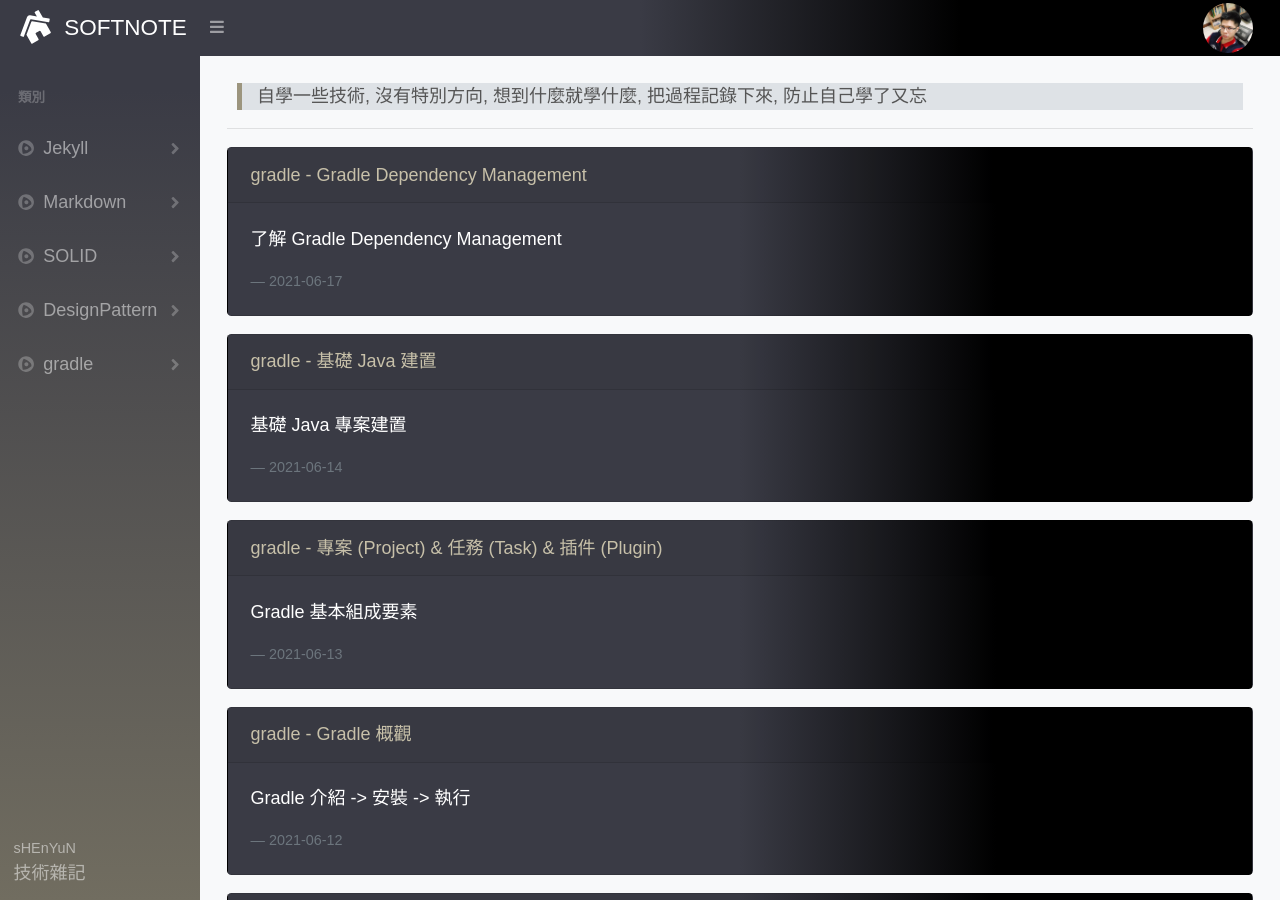
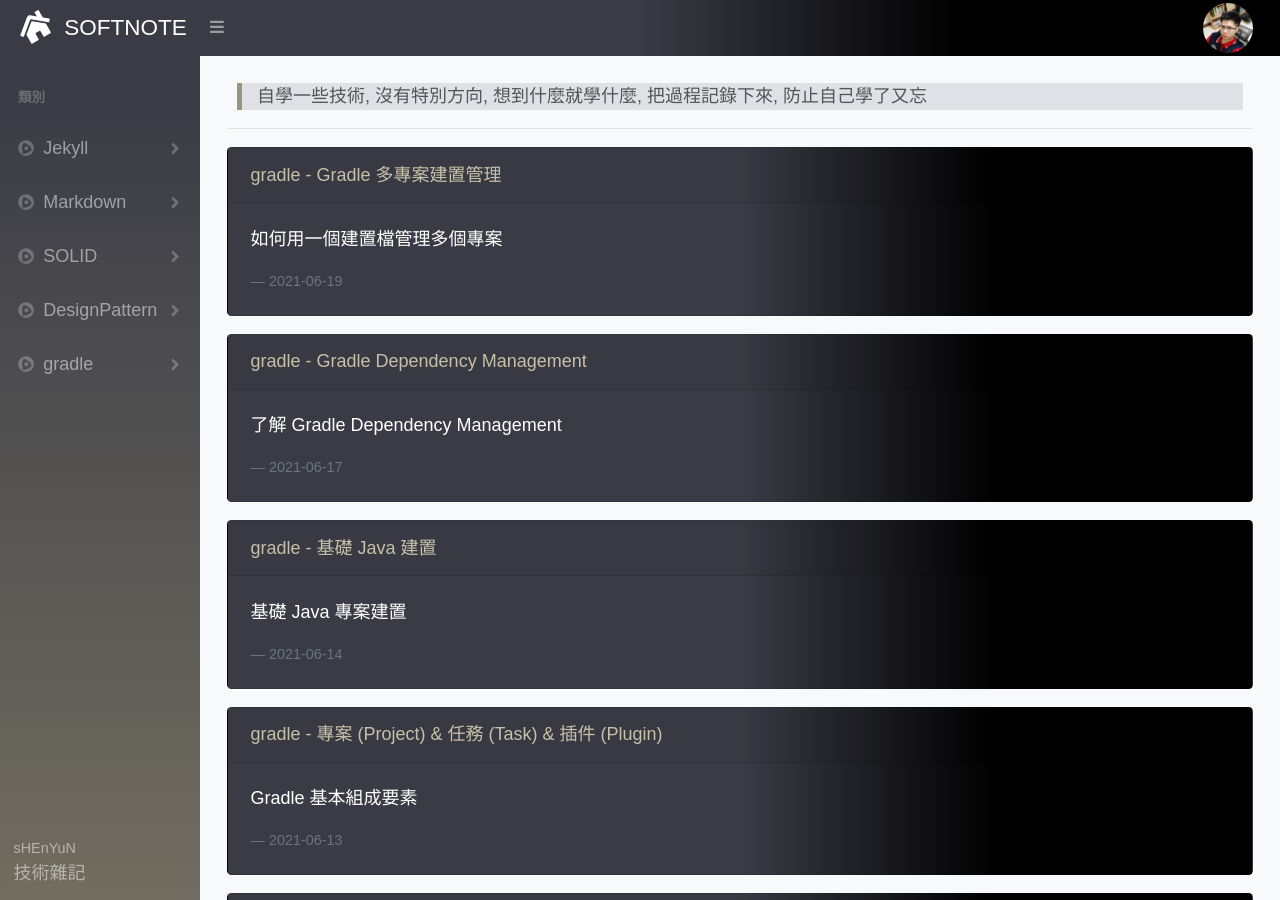
Before and after one commit to vulcanshen/softnote_blog, a Jekyll site: the page built from index.html, in a window 1280 px wide and 900 px high. Built offline with Jekyll 4.4.1, drawn with Linux system fonts in a browser that asks for light colours; nearby versions of some CDN libraries; some web fonts are replaced; some of the changed lines change nothing that is shown.

Commit message:
add gradle multiproject build

````diff
--- a/_posts/gradle/2021-06-14-build-java-project.md
+++ b/_posts/gradle/2021-06-14-build-java-project.md
@@ -283,3 +283,5 @@ Hello, Java
 是不是表示會依序執行 (1) 清理掉之前的建置目錄然後 (2) 執行主類別方法 (3) 打包?
 
 YES! 有興趣的可以執行 `gradle clean run build -i` 來看到底執行了什麼
+
+> `java-library` 插件將在多專案管理說明
--- /dev/null
+++ b/_posts/gradle/2021-06-19-multi-project.md
@@ -0,0 +1,211 @@
+---
+layout: post
+title:  "多專案建置管理"
+categories: "gradle"
+content-title: "Gradle 多專案建置管理"
+marp: true
+description: "如何用一個建置檔管理多個專案"
+---
+
+> 一個大型應用程式通常會包含很多專案，每一個專案都有自己的 build 檔，管理起來就會有點不方便，
+> 此篇記錄如何用一個建置檔來管理多個專案
+
+# 目標
+
+只用一個建置檔處理多專案的建置
+
+# 實作
+
+檔案結構為下
+
+```cmd
+\_ project.repo
+  \_ src
+    \_ main
+      \_ java
+        \_ MeMethods.java
+\_ project.product.a
+  \_ src
+    \_ main
+      \_ java
+        \_ HelloProjectA.java
+```
+
+Methods.java
+
+```java
+public class MyMethods {
+    public static void println(String line) {
+        System.out.println(line);
+    }
+}
+```
+
+HelloProjectA.java
+
+```java
+public class HelloProjectA {
+    public static void main(String [] args) {
+        MyMethods.println("HelloProjectA");
+    }
+}
+```
+
+## 階段目標一
+
+要在 HelloProjectA.java 中呼叫 MyMethods.java，需要建立 project.product.a 對 project.repo 的依賴
+
+- 在根目錄創建 setting.gradle 和 build.gradle 檔案
+    ```cmd
+    \_>project.repo
+    \_> project.product.a
+    \_ build.gradle
+    \_ setting.gradle
+    ```
+
+  - setting.gradle : 設定要建置的專案
+
+    ```groovy
+    include 'project.repo', 'project.product.a'
+    ```
+
+  - build.gradle : 設定專案插件、專案依賴
+
+    ```groovy
+    subprojects {
+        apply plugin: 'java'
+    }
+
+    project(':project.repo') {}
+
+
+    project(':project.product.a') {
+        dependencies {
+            implementation project(':project.repo')
+        }
+    }
+    ```
+
+    > 在根目錄執行 `gradle build -i` 可以看到建置順序是先建置 project.repo 然後再建置 project.product.a
+
+- HelloProjectA.java 調整程式碼
+
+  ```java
+  public class HelloProjectA {
+      public static void main(String [] args) {
+          MyMethods.println("HelloProjectA"); // output:HelloProjectA
+      }
+  }
+  ```
+
+  > 設定專案依賴後，就可以直接呼叫 `MyMethods` 的方法
+
+## 階段目標二
+
+在 project.repo 引入外部函式庫 (apache-common-lang)，創建新方法並且在 ProjectProductA.java 中呼叫
+
+- 調整 build.gradle 中對 `subprojects` 的設定，加入遠端函式庫倉儲 (Maven)
+
+  ```groovy
+  subprojects {
+      repositories {
+          mavenCentral()
+      }
+      apply plugin: 'java'
+  }
+  ```
+
+- 調整 build.gradle 中對 `project.repo` 的設定，加入對 apache-common-lang 的依賴
+
+  ```groovy
+  project(':project.repo') {
+      dependencies {
+          implementation group: 'org.apache.commons', name: 'commons-lang3', version: '3.12.0'
+      }
+  }
+  ```
+
+- 調整 MyMethods.java
+
+  ```java
+  import org.apache.commons.lang3.StringUtils;
+  public class MyMethods {
+      public static void println(String line) {
+          System.out.println(line);
+      }
+
+      public static void printList(Object ... args) {
+          System.out.println(StringUtils.joinWith(".", args));
+      }
+  }
+  ```
+
+- 測試 HelloProjectA.java 是否能正常呼叫
+
+  ```java
+  public class HelloProjectA {
+    public static void main(String [] args) {
+      MyMethods.println("HelloProjectA"); // output:HelloProjectA
+
+      MyMethods.printList(1,2,3,4,5); // output:1.2.3.4.5
+    }
+  }
+  ```
+
+  > 注意此時在 HelloProjectA.java 中直接使用 `StringUtils.joinWith` 是會失敗的，因為 project.product.a 並沒有引入外部函式庫，引入的是 project.repo
+
+## 階段目標三
+
+讓 ProjectProductA.java 也能使用 project.repo 引入的外部函式庫
+
+- MyMethods.java 建立新方法回傳 `org.apache.commons.lang3.tuple.Pair`
+
+  ```java
+  import org.apache.commons.lang3.tuple.ImmutablePair;
+  import org.apache.commons.lang3.tuple.Pair;
+
+  import org.apache.commons.lang3.StringUtils;
+
+  public class MyMethods {
+      public static void println(String line) {
+          System.out.println(line);
+      }
+
+      public static void printList(Object ... args) {
+          System.out.println(StringUtils.joinWith(".", args));
+      }
+
+      public static <K, V> Pair<K, V> makePair(K key, V value) {
+          return new ImmutablePair<>(key, value);
+      }
+  }
+  ```
+
+- HelloProjectA.java 呼叫新方法
+
+  ```java
+  public class HelloProjectA {
+      public static void main(String [] args) {
+          MyMethods.println("HelloProjectA");
+
+          MyMethods.printList(1,2,3,4,5);
+
+          System.out.println(MyMethods.makePair("IntValue", 2));
+      }
+  }
+  ```
+
+  > 這時候會顯示錯誤 `Cannot access org.apache.commons.lang3.tuple.Pair`，因為 project.product.a 沒有引入外部函式庫，當然可以在 build.gradle 裡面的 `project(':project.product.a')` 區塊加入新的 dependencies，但是這樣做並不好，因為既然這個函式庫是由 project.repo 引入的，那就應該由 project.repo 來建立連結，不然以後每個子專案都還要知道上層函式庫引用了那些外部函式庫，然後一一設定，這樣實在太糟糕了
+
+- project.repo 使用 `java-libary` 插件，並且將 `implementation` 範圍改成 `api`
+
+  ```groovy
+  project(':project.repo') {
+      apply plugin: 'java-library'
+      dependencies {
+          api group: 'org.apache.commons', name: 'commons-lang3', version: '3.12.0'
+      }
+  }
+  ```
+
+  > 這時候再回去 HelloProjectA.java 就會發現錯誤消失了，因為 project.repo 已經建立 `傳遞型依賴 (Transitive dependiencies)`
````
